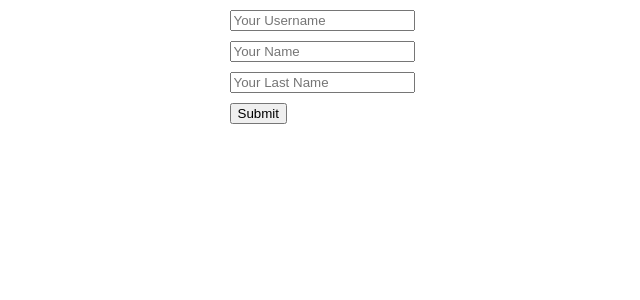
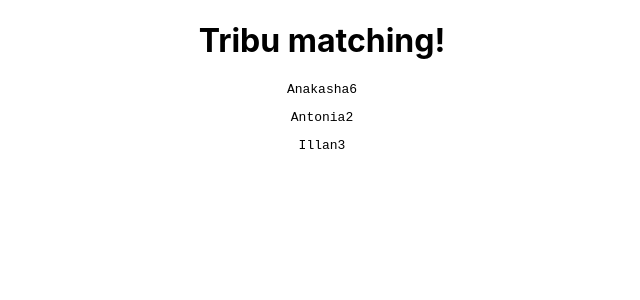
Before and after one commit to gsayas/sasatribu, a React (Create React App) app: page / in a window 1280 px wide. Shown: the top 300 px of the page, without its empty margins (318-958 px from the left). Built offline with nearby package versions, Linux system fonts and the light colour scheme.

Commit message:
adds list of matches

```diff
--- a/src/App.tsx
+++ b/src/App.tsx
@@ -1,4 +1,5 @@
 import './App.css';
+import FindMatches from './FindMatches';
 import UserProfile from './UserProfile';
 
 function App() {
@@ -7,7 +8,7 @@ function App() {
       <header>
       </header>
       <body>
-        <UserProfile />
+        <FindMatches />
       </body>
     </div>
   );
--- a/src/FindMatches.js
+++ b/src/FindMatches.js
@@ -1,17 +1,49 @@
-import React from 'react';
+import { useEffect, useState } from 'react';
 
-class FindMatches extends React.Component {
+const FindMatches = () => {
+    const [matches, setMatches] = useState([
+        {
+            id: 1,
+            name: 'Anakasha',
+            lastName: 'Lopez',
+            age: '6',
+            languages: ['en', 'es'],
+            country: 'ES'
+        },
+        {
+            id: 2,
+            name: 'Antonia',
+            lastName: 'Messi',
+            age: '2',
+            languages: ['es'],
+            country: 'AR'
+        },
+        {
+            id: 3,
+            name: 'Illan',
+            lastName: 'Perez',
+            age: '3',
+            languages: ['es'],
+            country: 'ES'
+        }
+    ])
 
-    constructor(props) {
-        super(props);
-        this.state = {
+    useEffect(() => {
+        console.log('mounting')
+    }
+    )
 
-        };
-    }
-
-    render() {
-        return <div>Tribu matching!</div>
-    }
+    return <div className='find-matches'>
+        <h1>Tribu matching!</h1>
+        {matches.map((match) =>
+            <div key={match.id}>
+                <pre>
+                    <span>{match.name}</span>
+                    <span>{match.age}</span>
+                </pre>
+            </div>
+        )}
+    </div>
 
 }
 
```
